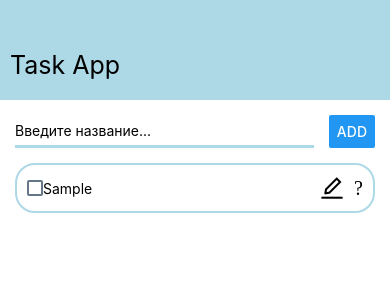
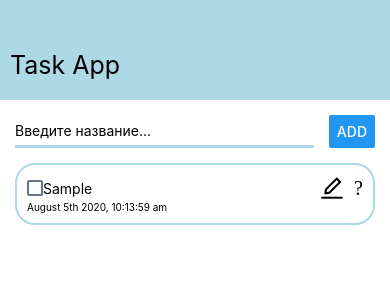
Before and after one commit to mecrewcut/Task_App, a React Native app: screen / in a window 390 px wide. Both pictures are taken after typing "Sample" into the empty fields and a click on the button "ADD". Shown: the top 300 px of the page. Built offline with nearby package versions, Linux system fonts and the light colour scheme.

Commit message:
Add data create task

```diff
--- a/package.json
+++ b/package.json
@@ -10,6 +10,7 @@
   "dependencies": {
     "expo": "~38.0.8",
     "expo-status-bar": "^1.0.2",
+    "moment": "^2.27.0",
     "react": "~16.11.0",
     "react-dom": "~16.11.0",
     "react-native": "https://github.com/expo/react-native/archive/sdk-38.0.2.tar.gz",
--- a/src/Tasks.js
+++ b/src/Tasks.js
@@ -1,17 +1,15 @@
-import React, {useState} from 'react'
-import {View, TextInput, StyleSheet, CheckBox} from 'react-native'
+import React, { useState } from 'react'
+import { View, TextInput, StyleSheet, CheckBox, Text } from 'react-native'
 import { AntDesign } from '@expo/vector-icons';
+import _default from 'expo/build/Notifications/Notifications';
+import moment from 'moment'
 
-export const Tasks = ({task, onRemove, onClickButton, onEdit}) => {
+export const Tasks = ({ task, onRemove, onClickButton, onEdit }) => {
     const [edit, setEdit] = useState(false)
     const [textEdit, setTextEdit] = useState(task.title)
-
-    // const ref = React.createRef
-    // const onFocus = () => {
-    //     ref.focus()
-    // }
-
+    let time = moment(`/Date(${task.id})+0400/`).format('MMMM Do YYYY, h:mm:ss a')
     return (
+        <View style={styles.container}>
             <View style={styles.taskStyle}>
                 <View style={styles.boxLeft}>
                     <CheckBox
@@ -20,8 +18,11 @@ export const Tasks = ({task, onRemove, onClickButton, onEdit}) => {
                     />
                     <TextInput
                         editable={edit}
-                    // ref={ref}
-                    // style={inputStyle}
+                        style={
+                            edit
+                                ? styles.show
+                                : ''
+                        }
                         value={textEdit}
                         onChangeText={setTextEdit}
                     />
@@ -32,28 +33,40 @@ export const Tasks = ({task, onRemove, onClickButton, onEdit}) => {
                         size={24}
                         color="black"
                         style={styles.edit}
-                    onPress={() => {setEdit(!edit); onEdit(task.id, textEdit)}}
+                        onPress={() => {
+                            setEdit(!edit);
+                            onEdit(task.id, textEdit);
+                        }}
                     />
                     <AntDesign
                         style={styles.button}
                         name="closecircleo"
                         size={20}
                         color='black'
-                    onPress={() => {onRemove(task.id)}}
+                        onPress={() => { onRemove(task.id) }}
                     />
+                </View>
+            </View>
+            <View>
+                <Text style={{fontSize: 10}}>
+                    {time}
+                </Text>
             </View>
         </View>
     )
 }
 
-const styles = StyleSheet.create ({
-    taskStyle: {
-        flexDirection: 'row',
+const styles = StyleSheet.create({
+    container: {
+        flexDirection: 'column',
         borderWidth: 2,
         borderColor: 'lightblue',
         padding: 10,
         borderRadius: 20,
         marginBottom: 10,
+    },
+    taskStyle: {
+        flexDirection: 'row',
         justifyContent: 'space-between'
     },
     boxLeft: {
@@ -68,5 +81,10 @@ const styles = StyleSheet.create ({
     },
     edit: {
         marginRight: 10
+    },
+    show: {
+        borderBottomWidth: 2,
+        borderBottomColor: 'black',
+        fontWeight: 'bold'
     }
 })
```
Also changed, not shown: 1 other file (tests, documents, lock files or other folders). Lines whose indentation alone changed are shown as unchanged.
